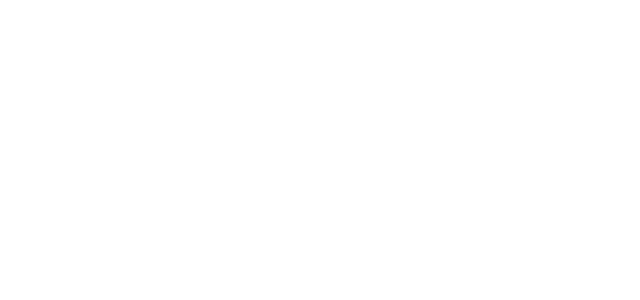
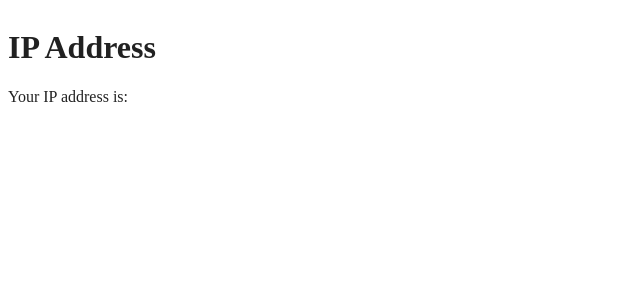
Before and after one commit to foresukecom/toolbox, a Vue app: page /ip-address in a window 1280 px wide. Before the commit this address had no page. Shown: the top 300 px of the page, without its empty margins (0-640 px from the left). Built offline with nearby package versions, Linux system fonts and the light colour scheme; no server answers.

Commit message:
feat: グローバルIP取得機能追加

```diff
--- a/src/router/index.js
+++ b/src/router/index.js
@@ -1,11 +1,17 @@
 import { createRouter, createWebHistory } from 'vue-router';
 import HomePage from '../views/HomePage.vue';
+import IpAddress from '../views/IpAddress.vue'; // ここに新しいコンポーネントをインポート
 
 const routes = [
   {
     path: '/',
     name: 'home',
     component: HomePage,
+  },
+  {
+    path: '/ip-address',
+    name: 'ip-address',
+    component: IpAddress, // ここで新しいコンポーネントを指定
   },
   // 他のルートをここに追加
 ];
--- /dev/null
+++ b/src/views/IpAddress.vue
@@ -0,0 +1,25 @@
+<template>
+  <div>
+    <h1>IP Address</h1>
+    <p>Your IP address is: {{ ipAddress }}</p>
+  </div>
+</template>
+
+<script>
+export default {
+  data() {
+    return {
+      ipAddress: '',
+    };
+  },
+  async mounted() {
+    try {
+      const response = await fetch('https://api.ipify.org?format=json');
+      const data = await response.json();
+      this.ipAddress = data.ip;
+    } catch (error) {
+      console.error('Error fetching IP address:', error);
+    }
+  },
+};
+</script>
```
